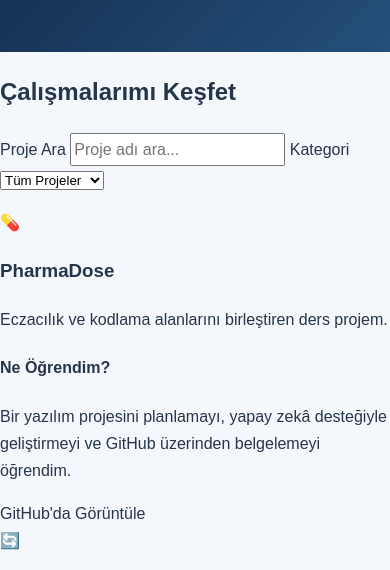
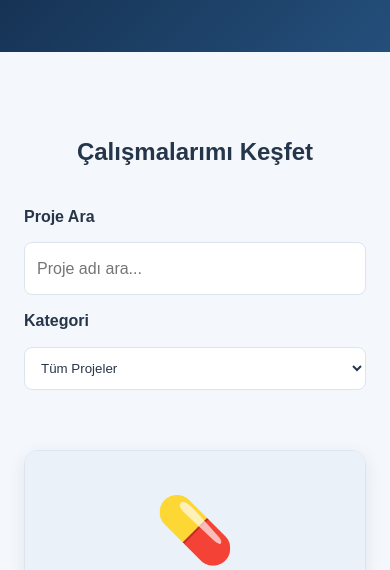
Before and after one commit to eyllozdemir/academic-portfolio, a plain HTML site: page projects.html in a window 390 px wide. Shown: the part 259-829 px from the top of the page. Drawn offline with Linux system fonts and the light colour scheme.

Commit message:
Add responsive project cards and filters styling

```diff
--- a/style.css
+++ b/style.css
@@ -612,3 +612,131 @@ body.dark-mode .about-section h2 {
     font-size: 2.2rem;
   }
 }
+
+/* ==========================================
+   PROJECTS PAGE
+   ========================================== */
+
+.projects-container {
+  max-width: 1150px;
+  margin: 0 auto;
+  padding: 60px 24px;
+}
+
+.projects-container > h2 {
+  color: var(--text);
+  text-align: center;
+  margin-bottom: 30px;
+}
+
+.project-controls {
+  display: flex;
+  align-items: center;
+  flex-wrap: wrap;
+  gap: 12px;
+  margin-bottom: 20px;
+}
+
+.project-controls label {
+  font-weight: 600;
+}
+
+.project-controls input,
+.project-controls select {
+  padding: 12px;
+  border: 1px solid var(--border);
+  border-radius: 8px;
+  background: var(--card);
+  color: var(--text);
+  min-width: 180px;
+}
+
+.project-controls input {
+  flex: 1;
+}
+
+.projects-grid {
+  display: grid;
+  grid-template-columns: repeat(2, minmax(0, 1fr));
+  gap: 25px;
+}
+
+.project-card {
+  background: var(--card);
+  border: 1px solid var(--border);
+  border-radius: 14px;
+  overflow: hidden;
+  box-shadow: 0 5px 18px rgba(16,39,68,0.08);
+}
+
+.project-card[hidden] {
+  display: none;
+}
+
+.project-image {
+  background: #EAF1F8;
+  min-height: 160px;
+  display: flex;
+  align-items: center;
+  justify-content: center;
+  font-size: 4rem;
+}
+
+.project-content {
+  padding: 26px;
+}
+
+.project-content h3 {
+  color: var(--text);
+  margin-top: 0;
+}
+
+.project-content h4 {
+  color: var(--text);
+  margin-bottom: 8px;
+}
+
+.project-content p {
+  color: var(--muted);
+}
+
+.project-link {
+  display: inline-block;
+  margin-top: 12px;
+  background: #244F7B;
+  color: #FFFFFF;
+  padding: 10px 18px;
+  border-radius: 8px;
+  font-weight: 600;
+}
+
+.project-link:hover {
+  background: #102744;
+}
+
+.project-pending,
+.project-note {
+  color: var(--muted);
+  font-style: italic;
+}
+
+#project-feedback {
+  color: var(--text);
+  min-height: 1.5em;
+}
+
+@media (max-width: 768px) {
+  .projects-grid {
+    grid-template-columns: 1fr;
+  }
+
+  .project-controls {
+    flex-direction: column;
+    align-items: stretch;
+  }
+
+  .project-controls input,
+  .project-controls select {
+    width: 100%;
+  }
+}
```
